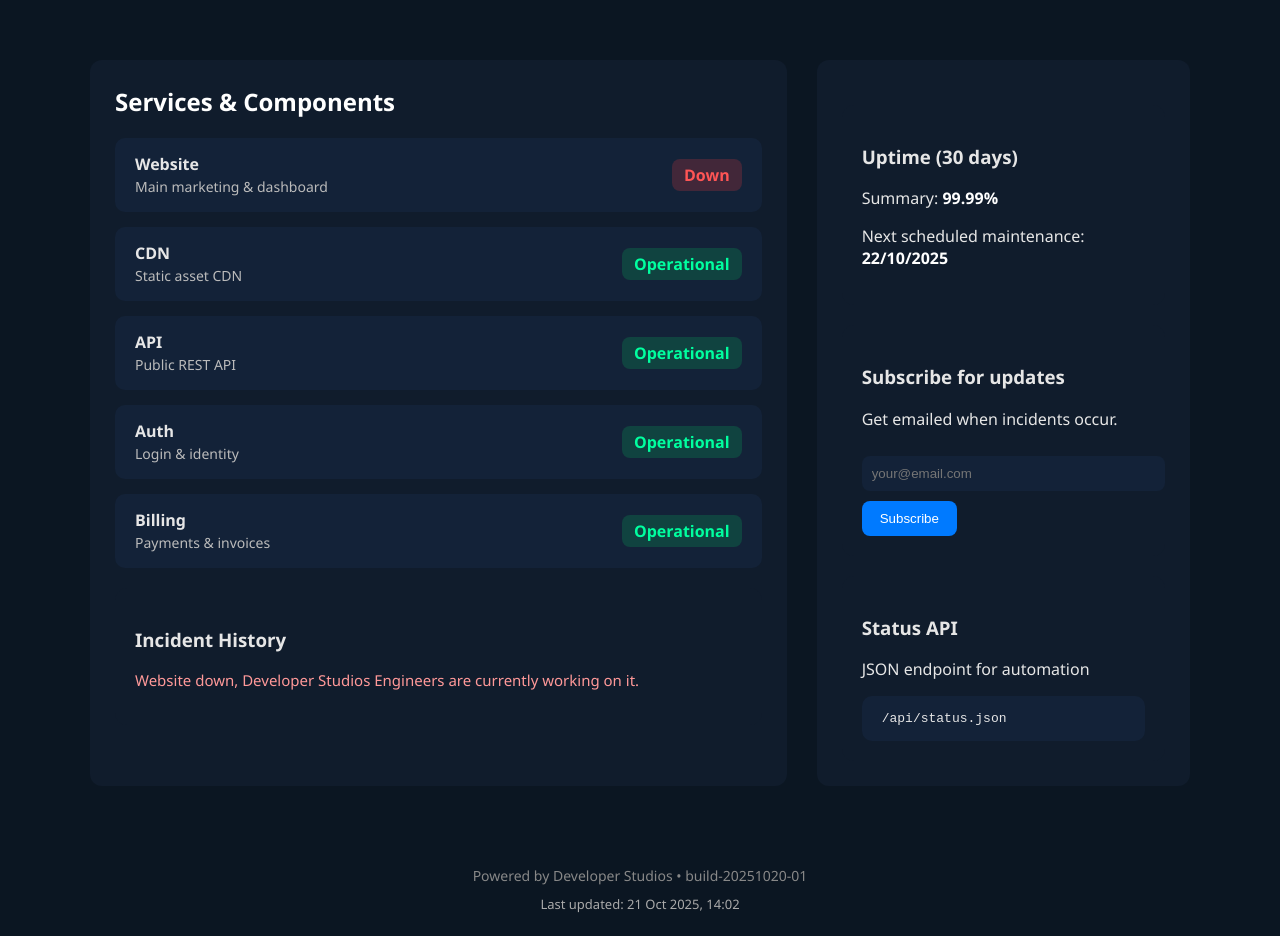
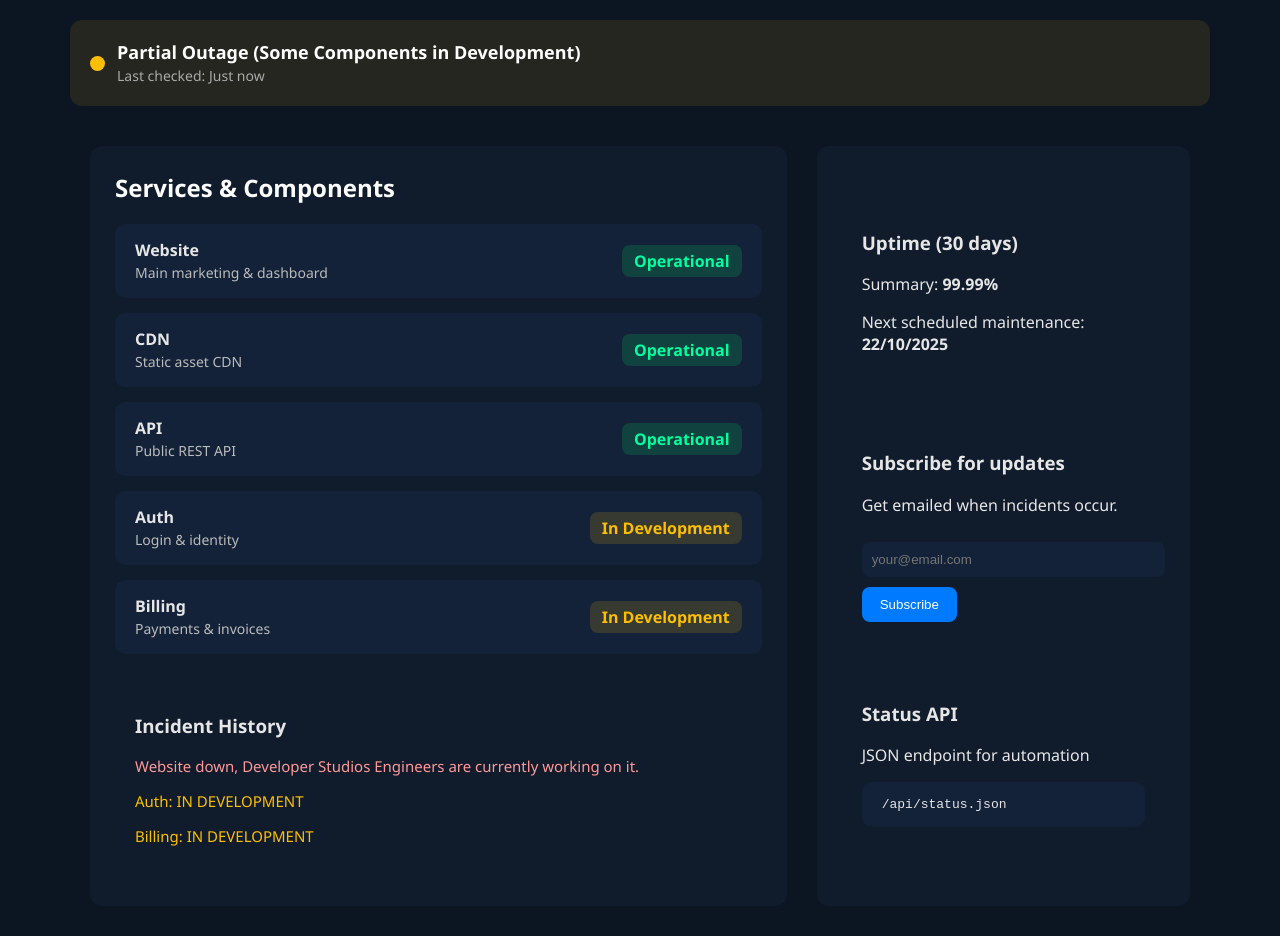
Before and after one commit to VanillaMilkshake162/Status, a plain HTML site: page index.html in a window 1280 px wide. Shown: the top 936 px of the page. Drawn offline with Linux system fonts and the light colour scheme.

Commit message:
Update index.html

```diff
--- a/index.html
+++ b/index.html
@@ -14,9 +14,54 @@
       padding: 0;
     }
 
+    .banner {
+      background-color: #1b2433;
+      border-radius: 12px;
+      padding: 20px;
+      margin: 20px auto;
+      max-width: 1100px;
+      display: flex;
+      align-items: center;
+      justify-content: space-between;
+    }
+
+    .banner.ok {
+      background-color: rgba(0, 255, 110, 0.1);
+    }
+
+    .banner.warning {
+      background-color: rgba(255, 180, 0, 0.1);
+    }
+
+    .banner.error {
+      background-color: rgba(255, 60, 60, 0.1);
+    }
+
+    .banner .icon {
+      width: 15px;
+      height: 15px;
+      border-radius: 50%;
+      margin-right: 12px;
+    }
+
+    .icon.red { background-color: #ff4b4b; }
+    .icon.yellow { background-color: #ffbf00; }
+    .icon.green { background-color: #00ff9f; }
+
+    .banner h3 {
+      margin: 0;
+      font-size: 18px;
+      color: #fff;
+    }
+
+    .banner span {
+      font-size: 14px;
+      color: #aaa;
+    }
+
     .container {
       max-width: 1100px;
-      margin: 40px auto;
+      margin: 20px auto 40px auto;
       padding: 20px;
       display: flex;
       gap: 30px;
@@ -75,15 +120,16 @@
       color: #ff5555;
     }
 
+    .development {
+      background-color: rgba(255, 191, 0, 0.15);
+      color: #ffbf00;
+    }
+
     .uptime-card, .subscribe-card, .api-card, .incident-card {
       background-color: #101c2c;
       border-radius: 12px;
       padding: 20px;
       margin-top: 20px;
-    }
-
-    .uptime-card strong {
-      color: #fff;
     }
 
     input[type="email"] {
@@ -125,6 +171,12 @@
       font-size: 15px;
     }
 
+    .incident-dev {
+      color: #ffbf00;
+      margin-top: 10px;
+      font-size: 15px;
+    }
+
     .last-updated {
       margin-top: 10px;
       font-size: 13px;
@@ -133,6 +185,17 @@
   </style>
 </head>
 <body>
+  <!-- Dynamic Banner -->
+  <div id="statusBanner" class="banner">
+    <div style="display: flex; align-items: center;">
+      <div class="icon green"></div>
+      <div>
+        <h3 id="bannerTitle">All Systems Operational</h3>
+        <span id="bannerSubtitle">Last checked: Just now</span>
+      </div>
+    </div>
+  </div>
+
   <div class="container">
     <div class="left">
       <h2>Services & Components</h2>
@@ -142,7 +205,7 @@
           <strong>Website</strong>
           <br><span>Main marketing & dashboard</span>
         </div>
-        <div class="status down">Down</div>
+        <div class="status operational">Operational</div>
       </div>
 
       <div class="component">
@@ -166,7 +229,7 @@
           <strong>Auth</strong>
           <br><span>Login & identity</span>
         </div>
-        <div class="status operational">Operational</div>
+        <div class="status development">In Development</div>
       </div>
 
       <div class="component">
@@ -174,14 +237,14 @@
           <strong>Billing</strong>
           <br><span>Payments & invoices</span>
         </div>
-        <div class="status operational">Operational</div>
+        <div class="status development">In Development</div>
       </div>
 
       <div class="incident-card">
         <h3>Incident History</h3>
-        <p class="incident-text">
-          Website down, Developer Studios Engineers are currently working on it.
-        </p>
+        <p class="incident-text">Website down, Developer Studios Engineers are currently working on it.</p>
+        <p class="incident-dev">Auth: IN DEVELOPMENT</p>
+        <p class="incident-dev">Billing: IN DEVELOPMENT</p>
       </div>
     </div>
 
@@ -215,12 +278,10 @@
   </footer>
 
   <script>
-    // Auto refresh every 60 seconds
-    setTimeout(() => {
-      location.reload();
-    }, 60000);
+    // Auto refresh every 60s
+    setTimeout(() => location.reload(), 60000);
 
-    // Display last updated time
+    // Last updated timestamp
     const now = new Date();
     const formatted = now.toLocaleString("en-GB", {
       day: "2-digit",
@@ -230,6 +291,38 @@
       minute: "2-digit",
     });
     document.getElementById("lastUpdated").textContent = "Last updated: " + formatted;
+
+    // Dynamic Banner Logic
+    const statuses = document.querySelectorAll(".status");
+    let hasDown = false;
+    let hasDevelopment = false;
+
+    statuses.forEach((el) => {
+      if (el.classList.contains("down")) hasDown = true;
+      if (el.classList.contains("development")) hasDevelopment = true;
+    });
+
+    const banner = document.getElementById("statusBanner");
+    const title = document.getElementById("bannerTitle");
+    const subtitle = document.getElementById("bannerSubtitle");
+    const icon = banner.querySelector(".icon");
+
+    if (hasDown) {
+      banner.classList.add("error");
+      icon.className = "icon red";
+      title.textContent = "Partial Outage";
+      subtitle.textContent = "Last checked: Just now";
+    } else if (hasDevelopment) {
+      banner.classList.add("warning");
+      icon.className = "icon yellow";
+      title.textContent = "Partial Outage (Some Components in Development)";
+      subtitle.textContent = "Last checked: Just now";
+    } else {
+      banner.classList.add("ok");
+      icon.className = "icon green";
+      title.textContent = "All Systems Operational";
+      subtitle.textContent = "Last checked: Just now";
+    }
   </script>
 </body>
 </html>
```
